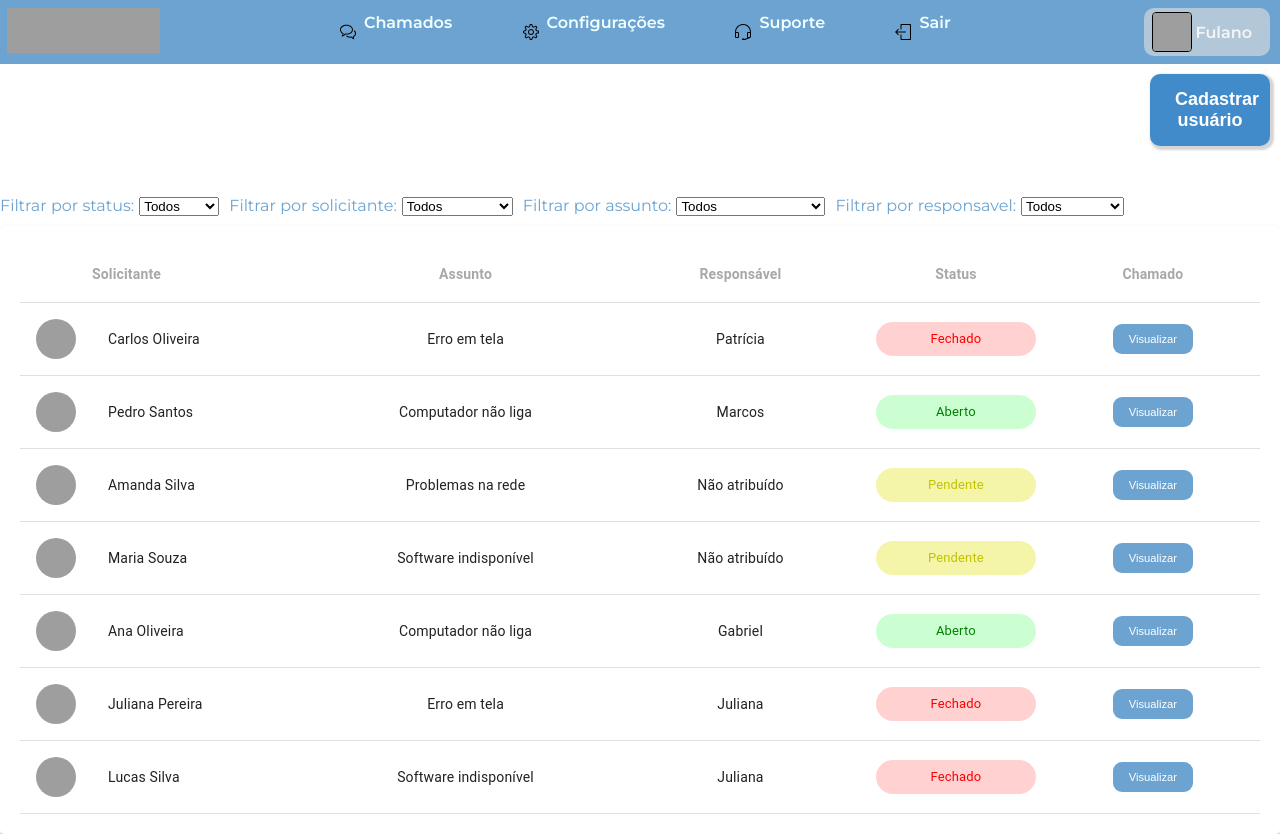
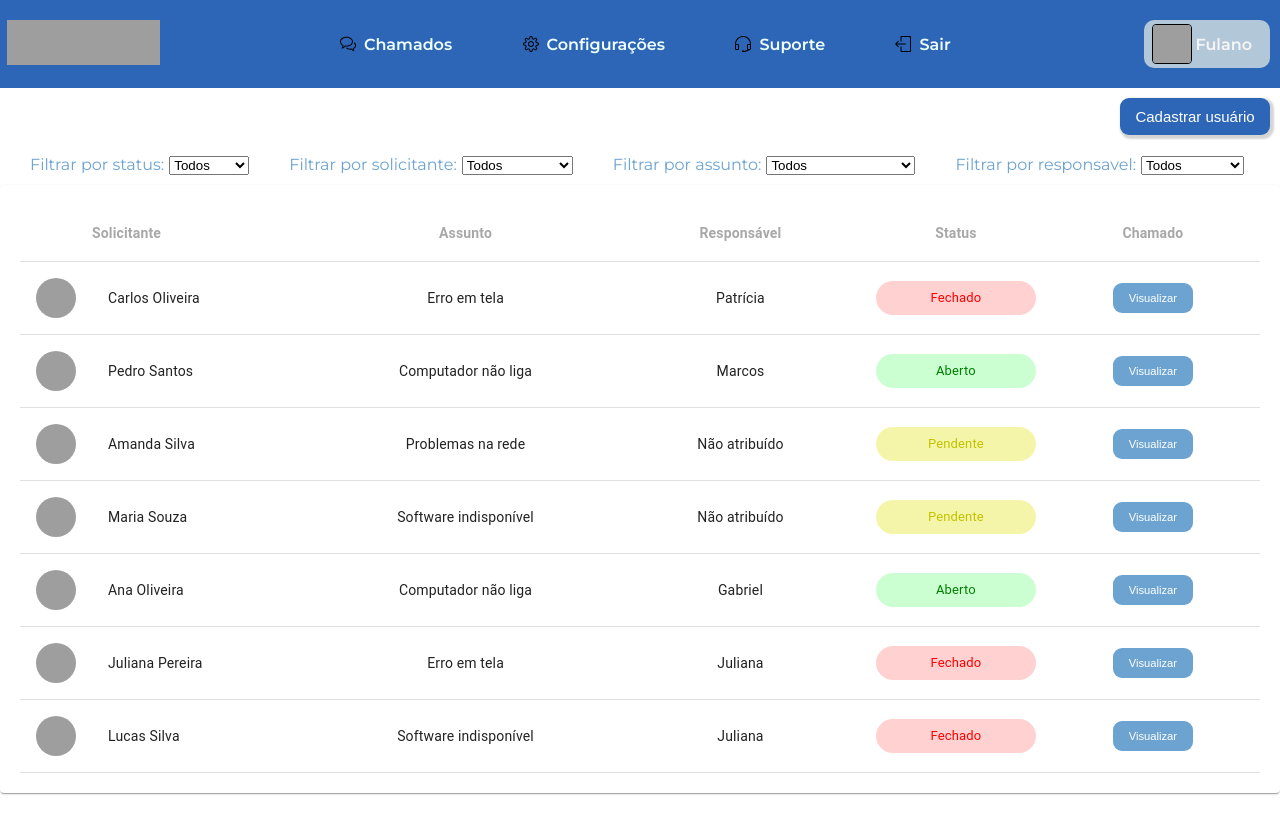
Before and after one commit to gabriella-muniz/helpdesk-inforio, a Next.js app: page /navbar in a window 1280 px wide. After the commit the page ends 800 px from the top, so only its background shows below. Built offline with nearby package versions, Linux system fonts and the light colour scheme; grey boxes are pictures that could not be loaded.

Commit message:
mudanças no estilo do navbar, botão de cadastro e filtro

```diff
--- a/src/app/cadastro/cadastro.css
+++ b/src/app/cadastro/cadastro.css
@@ -18,7 +18,7 @@
   gap: 20px;
 }
 
-a {
+ .background a {
   text-align: center;
   margin: 0 0 20px 0;
   color: #096397;
--- a/src/app/navbar/navbar.css
+++ b/src/app/navbar/navbar.css
@@ -50,8 +50,8 @@ li {
   display: flex;
   align-items: center;
   justify-content: space-between;
-  height: 8vh;
-  background-color: #6ca3d0;
+  height: 11vh;
+  background-color:#2D66B7;
 }
 
 .nav-item {
@@ -146,12 +146,12 @@ li {
   justify-content: end;
 }
 
-.button {
-  width: 120px;
-  padding: 10px 10px;
-  background-color: rgb(17, 137, 228);
+.button-cadastro {
+  width: 150px;
+  padding: 10px 15px;
+  background-color:#2D66B7;
   color: rgb(255, 255, 255);
-  font-size: 12px;
+  font-size: 15px;
   cursor: pointer;
   margin-bottom: 10px;
   box-shadow: 2px 2px 2px 2px rgba(209, 209, 209, 0.918);
--- a/src/app/navbar/page.js
+++ b/src/app/navbar/page.js
@@ -86,7 +86,7 @@ function Navbar({ openModal }) {
       </>
       <div className="button-novo-cadastro" >
         <Link href="/cadastro">
-          <Button type="submit">Cadastrar usuário</Button>
+          <button className="button-cadastro" type="submit"> Cadastrar usuário</button>
         </Link>
       </div>
       <div className="resumoTicket">
--- a/src/app/tela-funcionario/resumo-ticket/resumo.css
+++ b/src/app/tela-funcionario/resumo-ticket/resumo.css
@@ -96,6 +96,7 @@ button {
 }
 
 .filter-container label {
+  margin-left: 30px;
   margin-right: 5px;
   color: #6ca3d0;
   font-size: 1.0rem;
```
